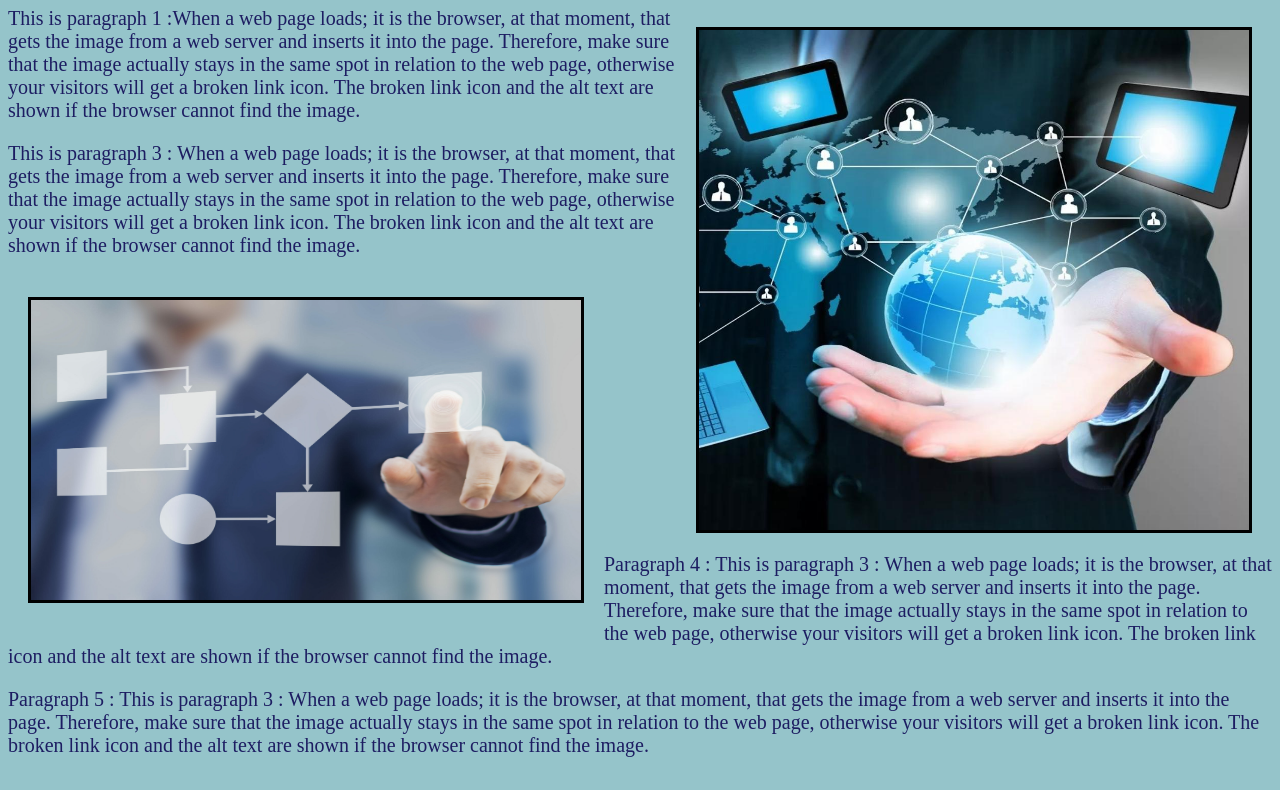
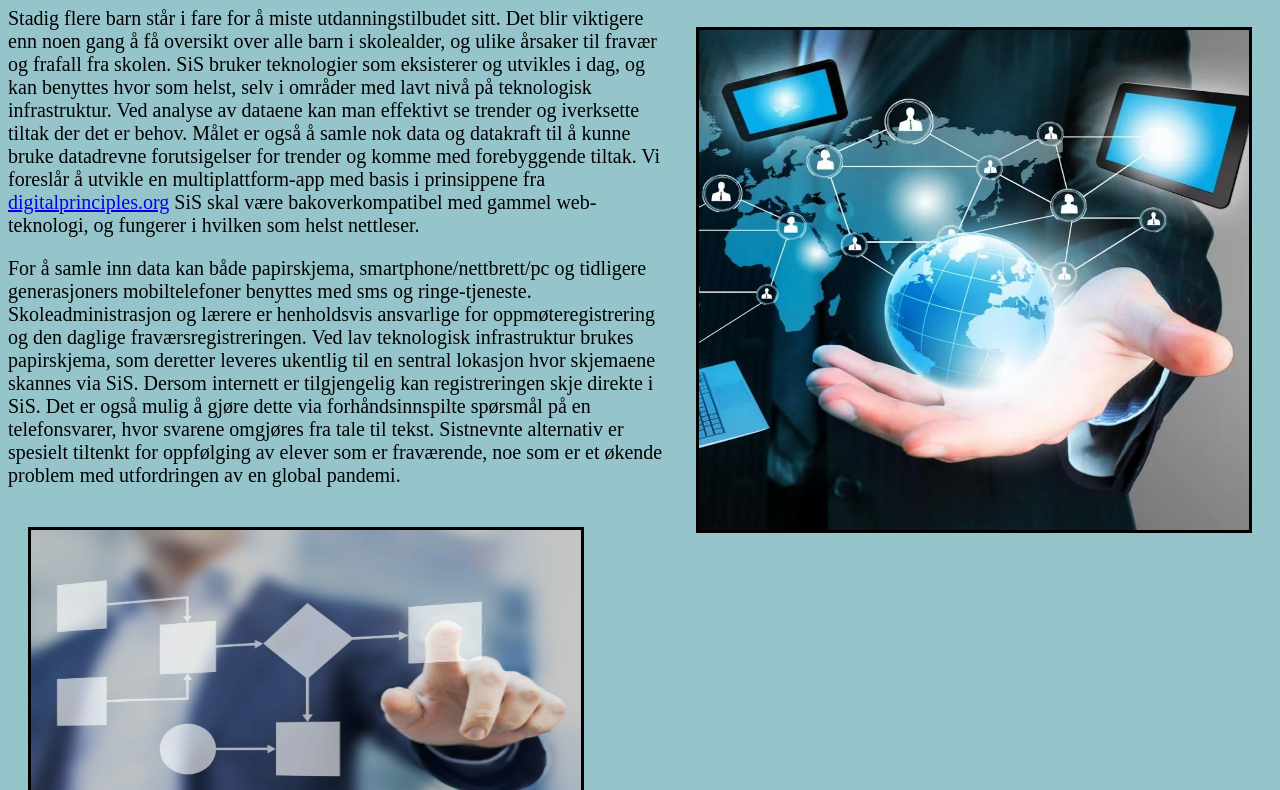
Before and after one commit to OlgaBykava/InnovationCamp, a plain HTML site: page OurProduct.html in a window 1280 px wide. Shown: the part 161-951 px from the top of the page. Drawn offline with Linux system fonts and the light colour scheme.

Commit message:
first commit

```diff
--- a/InnovatonCamp.css
+++ b/InnovatonCamp.css
@@ -1,41 +1,52 @@
 body,
 .first-block {
     margin-bottom: 20px;
-    padding: 20px 20px 20px 20px ;
-    background-color: #a2e1e7;
+    padding: 20px 20px 20px 20px;
+    background-color: #db7e40;
     font-size: 50px;
     text-align: center;
-    color: #4f1601;
+    color: #000000;
 
 }
-.second-block2{
+
+.second-block2 {
     display: inline-block;
     color: #b8166f;
     font-size: 30px;
     align-items: center;
 }
-span1{
+
+span1 {
     padding: 1px 100px;
 }
-span2{
+
+span2 {
     padding: 1px 174px;
 }
-span3{
+
+span3 {
     padding: 1px 125px;
 }
 
-.second-block1{
+.second-block1 {
     display: inline-block;
-border: 20px ;
+    border: 20px;
     align-items: center;
 }
-span1{
+
+span1 {
     padding: 2px 120px;
 }
 
 .third-block {
 
-text-align: justify;
+    text-align: justify;
     font-size: 20px;
-    color: #512e04;
+    color: #000000;
 }
+
+p2 {
+    font-size: 50px;
+    color: white;
+
+}
--- a/OurContacts.css
+++ b/OurContacts.css
@@ -14,7 +14,7 @@
     margin-bottom: 25px;
     display: inline-block;
     margin-left: 7%;
-    margin-right: 5%;
+    margin-right: 15%;
 
 }
 
--- a/OurProduct.html
+++ b/OurProduct.html
@@ -10,32 +10,36 @@
     <img src="img/01backtoschool.jpg" alt="Back in school" width="70" ; height="70"/>
     Stay in school
 </div>
-<h1 style="color: #39252b; text-align: justify-all" ; >Our product</h1>
+<h1 style="color: #000000; text-align: justify-all" ; >Vår løsning</h1>
 <img src="img/ourproduct01.jpeg" align="center"
      alt="validation" style="float: right ;margin: 20px;width:550px;height:500px;" border="3px">
 
-<p style="color: #1d1d62;font-size: 20px">This is paragraph 1 :When a web page loads; it is the browser, at that moment, that gets the image from a web server
-    and inserts it into the page. Therefore, make sure that the image actually stays in the same spot in
-    relation to the web page, otherwise your visitors will get a broken link icon. The broken link icon and the
-    alt text are shown if the browser cannot find the image. </p>
+<p style="color: #000000;font-size: 20px">Stadig flere barn står i fare for å miste utdanningstilbudet sitt. Det blir viktigere enn noen
+    gang å få oversikt over alle barn i skolealder, og ulike årsaker til fravær og frafall fra skolen.
+    SiS bruker teknologier som eksisterer og utvikles i dag, og kan benyttes hvor som helst, selv
+    i områder med lavt nivå på teknologisk infrastruktur. Ved analyse av dataene kan man
+    effektivt se trender og iverksette tiltak der det er behov. Målet er også å samle nok data og
+    datakraft til å kunne bruke datadrevne forutsigelser for trender og komme med forebyggende
+    tiltak.
+    Vi foreslår å utvikle en multiplattform-app med basis i prinsippene fra <a href="https://digitalprinciples.org/">digitalprinciples.org</a>
+    SiS skal være bakoverkompatibel med gammel web-teknologi, og fungerer i hvilken som
+    helst nettleser. </p>
 
-<p style="color:#1d1d62  ; font-size: 20px" >This is paragraph 3 : When a web page loads; it is the browser, at that moment, that gets the image from a web server
-    and inserts it into the page. Therefore, make sure that the image actually stays in the same spot in
-    relation to the web page, otherwise your visitors will get a broken link icon. The broken link icon and the
-    alt text are shown if the browser cannot find the image.</p>
+<p style="color:#000000  ; font-size: 20px" >For å samle inn data kan både papirskjema, smartphone/nettbrett/pc og tidligere
+    generasjoners mobiltelefoner benyttes med sms og ringe-tjeneste. Skoleadministrasjon og
+    lærere er henholdsvis ansvarlige for oppmøteregistrering og den daglige
+    fraværsregistreringen. Ved lav teknologisk infrastruktur brukes papirskjema, som deretter
+    leveres ukentlig til en sentral lokasjon hvor skjemaene skannes via SiS. Dersom internett er
+    tilgjengelig kan registreringen skje direkte i SiS. Det er også mulig å gjøre dette via
+    forhåndsinnspilte spørsmål på en telefonsvarer, hvor svarene omgjøres fra tale til tekst.
+    Sistnevnte alternativ er spesielt tiltenkt for oppfølging av elever som er fraværende, noe som
+    er et økende problem med utfordringen av en global pandemi.</p>
 
 
 
 <img src="img/ourproduct04.jpg" align="center"
      alt="validation" style="float: left ;margin: 20px;width:550px;height:300px;" border="3px">
-<p style="color:#1d1d62  ; font-size: 20px"> Paragraph 4 : This is paragraph 3 : When a web page loads; it is the browser, at that moment, that gets the image from a web server
-    and inserts it into the page. Therefore, make sure that the image actually stays in the same spot in
-    relation to the web page, otherwise your visitors will get a broken link icon. The broken link icon and the
-    alt text are shown if the browser cannot find the image. </p>
-<p style="color:#1d1d62  ; font-size: 20px"> Paragraph 5 : This is paragraph 3 : When a web page loads; it is the browser, at that moment, that gets the image from a web server
-    and inserts it into the page. Therefore, make sure that the image actually stays in the same spot in
-    relation to the web page, otherwise your visitors will get a broken link icon. The broken link icon and the
-    alt text are shown if the browser cannot find the image. </p>
+
 
 
 
```
Also changed, not shown: AboutUs.html (+18 -12 lines), OurContacts.html (+1 -1 lines), index.html (+5 -5 lines).
